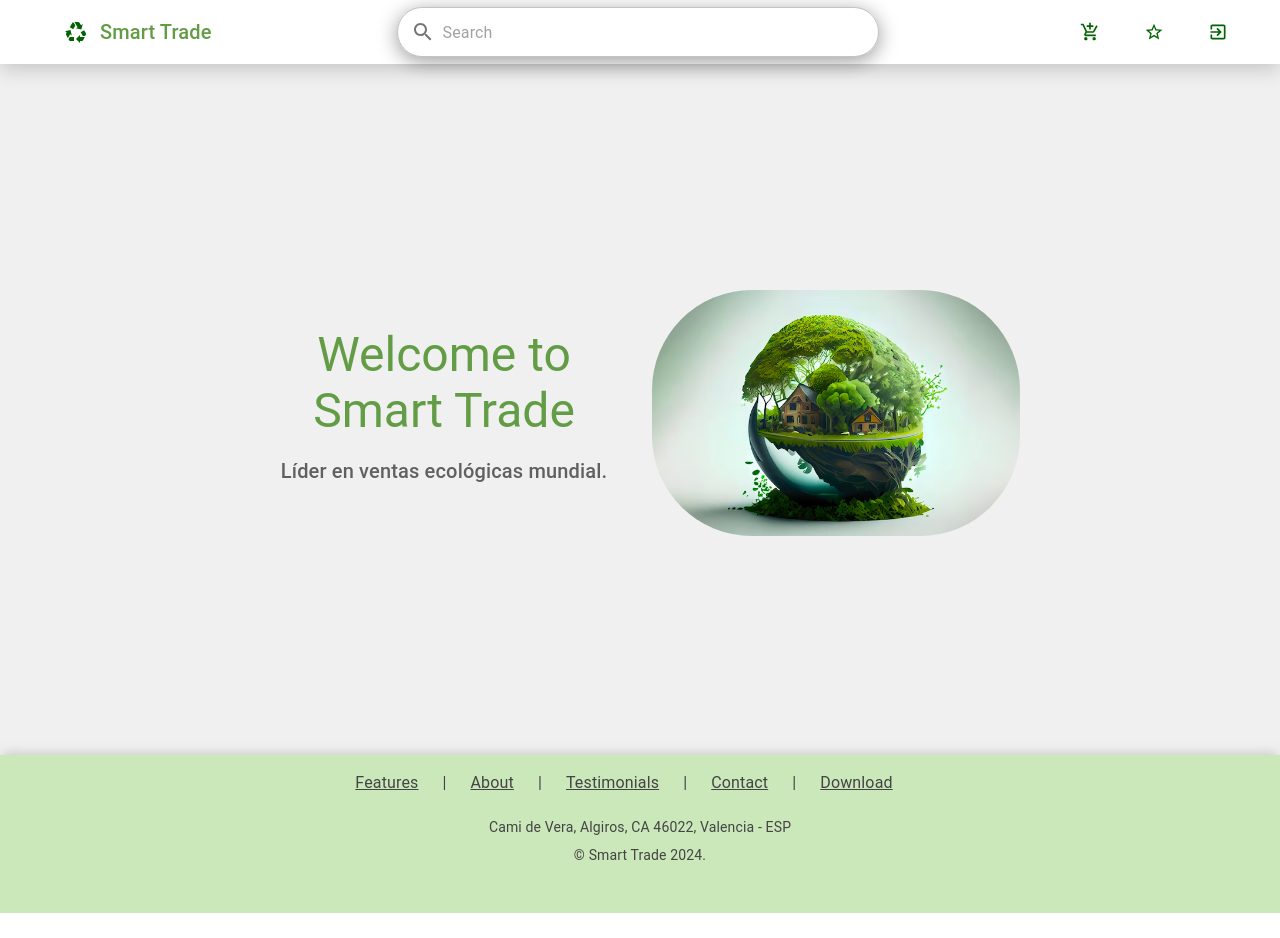
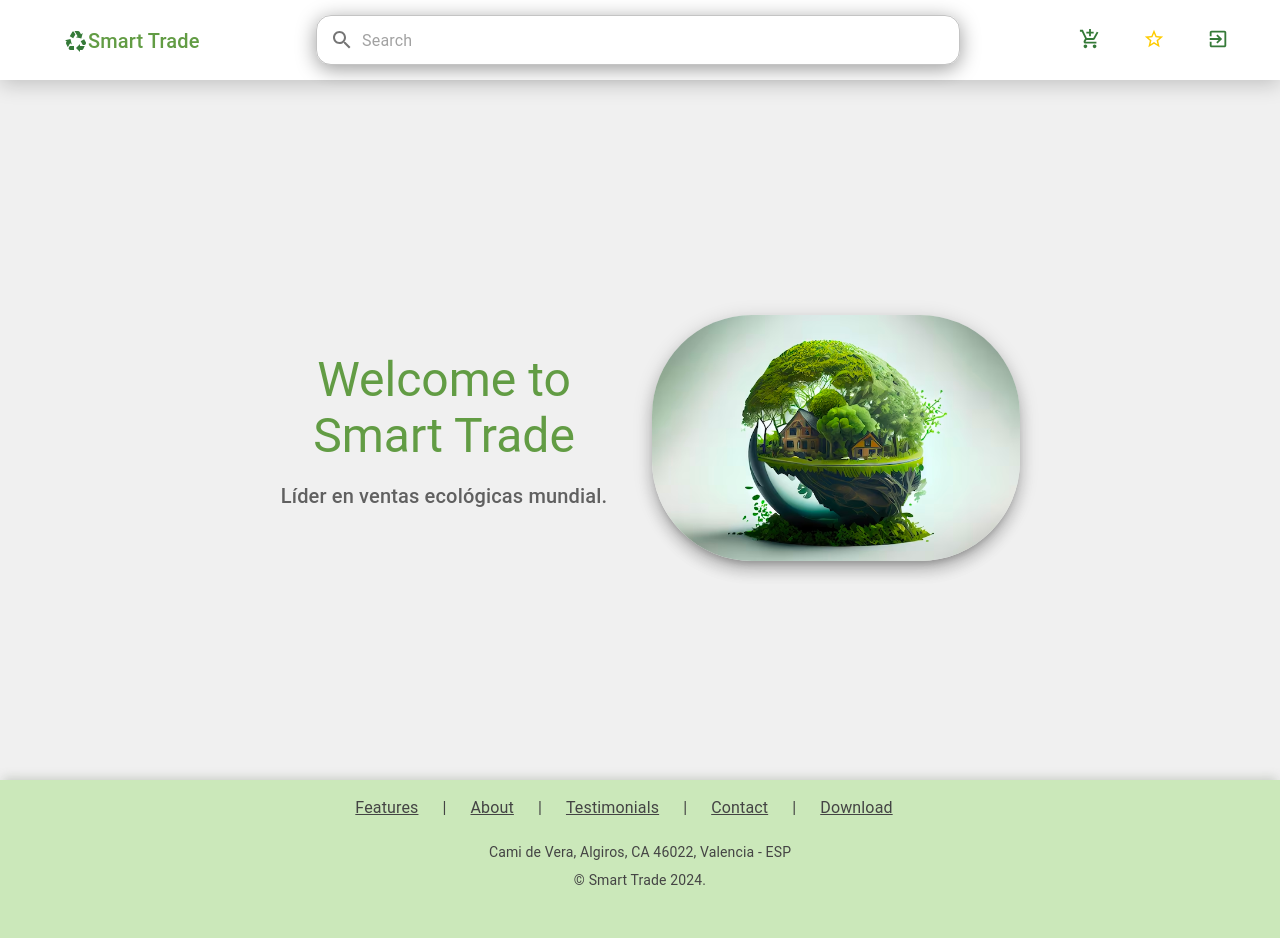
Before and after one commit to JuanArano17/FastAPI-ReactJS-SmartTrade-11.01, a React (Create React App) app in the folder Front/: page /home in a window 1280 px wide. Before the commit the page ends 913 px from the top, so only its background shows below. Built offline with nearby package versions, Linux system fonts and the light colour scheme; sample sign-in values are in the browser's storage.

Commit message:
visual changes

```diff
--- a/Front/src/components/TopBar/TopBar.jsx
+++ b/Front/src/components/TopBar/TopBar.jsx
@@ -4,12 +4,14 @@ import RecyclingIcon from "@mui/icons-material/Recycling";
 import ExitToAppIcon from '@mui/icons-material/ExitToApp';
 import StarBorderIcon from '@mui/icons-material/StarBorder';
 import AddShoppingCartIcon from '@mui/icons-material/AddShoppingCart';
-import { Link, useHistory } from "react-router-dom";
+import StarIcon from '@mui/icons-material/Star';
+import { Link, useHistory, useLocation } from "react-router-dom";
 import SearchBar from "./searchbar/SearchBar";
 import { useLogout } from "../../utils/hooks/useLogout";
 
 const TopBar = () => {
   const history = useHistory();
+  const location = useLocation();
   const logout = useLogout();
   const isLoggedIn = Boolean(localStorage.getItem('accessToken'));
 
@@ -25,68 +27,113 @@ const TopBar = () => {
     history.push("/wish-list");
   };
 
+  const buttonColors = {
+    home: '#357a38',
+    shoppingCart: '#357a38',
+    wishList: '#ffcc00',
+    login: '#357a38',
+    register: '#357a38',
+    logout: '#357a38',
+  };
+
+  const indicatorStyle = (path) => ({
+    borderBottom: location.pathname === path ? `4px solid ${buttonColors[pathToButtonColorKey(path)]}` : 'none',
+    paddingBottom: '10px',  // Adjust padding to accommodate the border without shifting the button
+  });
+
+  const pathToButtonColorKey = (path) => ({
+    "/": "home",
+    "/shopping-cart": "shoppingCart",
+    "/wish-list": "wishList",
+    "/login": "login",
+    "/register": "register",
+    "/logout": "logout"
+  })[path] || 'home';
+
   return (
-    <AppBar position="fixed" sx={{ backgroundColor: '#ffffff', color: '#444444', boxShadow: '0px 4px 20px rgba(0, 0, 0, 0.2)' }} elevation={0}>
-      <Toolbar>
+    <AppBar position="fixed" sx={{ height: '80px', backgroundColor: '#ffffff', color: '#444444', boxShadow: '0px 4px 20px rgba(0, 0, 0, 0.2)', zIndex: 10 }} elevation={0}>
+      <Toolbar sx={{ height: '100%', display: 'flex', alignItems: 'center' }}>
         <Box sx={{ display: 'flex', alignItems: 'center', marginLeft: '40px', marginRight: 'auto' }}>
           <Tooltip title="Go Home">
-            <IconButton size="large" edge="start" color="success" aria-label="recycle" onClick={handleLogoClick}>
-              <RecyclingIcon sx={{ color: 'darkgreen' }} />
+            <IconButton size="large" edge="start" color="inherit" onClick={handleLogoClick} sx={{ color: buttonColors.home, ...indicatorStyle("/") }}>
+              <RecyclingIcon />
+              <Typography variant="h6" sx={{ color: '#629c44' }} noWrap>
+                Smart Trade
+              </Typography>
             </IconButton>
           </Tooltip>
-          <Typography variant="h6" color="#629c44" noWrap>
-            Smart Trade
-          </Typography>
         </Box>
-
         {isLoggedIn ? (
           <>
             <SearchBar />
             <Tooltip title="View Cart">
               <Button
-                startIcon={<AddShoppingCartIcon sx={{ color: 'darkgreen' }} />}
+                size="large"
+                startIcon={<AddShoppingCartIcon />}
                 variant="text"
-                sx={{ color: 'darkgreen', borderRadius: '50%' }}
                 onClick={handleShoppingCart}
-              >
-              </Button>
+                sx={{
+                  color: buttonColors.shoppingCart,
+                  fontSize: '1.2em',
+                  ...indicatorStyle('/shopping-cart')
+                }}
+              />
             </Tooltip>
             <Tooltip title="View Wish List">
               <Button
-                startIcon={<StarBorderIcon sx={{ color: 'darkgreen' }} />}
+                size="large"
+                startIcon={location.pathname === '/wish-list' ? <StarIcon sx={{ color: buttonColors.wishList }} /> : <StarBorderIcon sx={{ color: buttonColors.wishList }} />}
                 variant="text"
-                sx={{ color: 'darkgreen', borderRadius: '50%' }}
                 onClick={handleWishList}
-              >
-              </Button>
+                sx={{
+                  color: buttonColors.wishList,
+                  fontSize: '1.2em',
+                  ...indicatorStyle('/wish-list')
+                }}
+              />
             </Tooltip>
             <Tooltip title="Logout">
               <Button
-                startIcon={<ExitToAppIcon sx={{ color: 'darkgreen' }} />}
+                size="large"
+                startIcon={<ExitToAppIcon />}
                 variant="text"
-                sx={{ color: 'darkgreen', borderRadius: '50%' }}
                 onClick={logout}
-              >
-              </Button>
+                sx={{
+                  color: buttonColors.logout,
+                  fontSize: '1.2em',
+                  ...indicatorStyle('/logout')
+                }}
+              />
             </Tooltip>
           </>
         ) : (
           <>
-            <Link to="/login">
+            <Link to="/login" style={{ textDecoration: 'none' }}>
               <Tooltip title="Login">
                 <Button
+                  size="large"
                   variant="text"
-                  sx={{ color: 'darkgreen', borderRadius: '50%', marginRight: '20px' }}
+                  sx={{
+                    color: buttonColors.login,
+                    marginRight: '20px',
+                    fontSize: '1.2em',
+                    ...indicatorStyle('/login')
+                  }}
                 >
                   Login
                 </Button>
               </Tooltip>
             </Link>
-            <Link to="/register">
+            <Link to="/register" style={{ textDecoration: 'none' }}>
               <Tooltip title="Register">
                 <Button
+                  size="large"
                   variant="text"
-                  sx={{ color: 'darkgreen', borderRadius: '50%' }}
+                  sx={{
+                    color: buttonColors.register,
+                    fontSize: '1.2em',
+                    ...indicatorStyle('/register')
+                  }}
                 >
                   Register
                 </Button>
--- a/Front/src/components/TopBar/searchbar/SearchBar.jsx
+++ b/Front/src/components/TopBar/searchbar/SearchBar.jsx
@@ -30,12 +30,12 @@ const SearchBar = () => {
                             ),
                         }}
                         sx={{
-                            width: { xs: '100%', sm: '80%', md: '60%' }, // Ajusta el tamaño según el ancho de la pantalla
+                            width: '80%', // Ajusta el tamaño según el ancho de la pantalla
                             "& .MuiInputBase-root": {
                                 height: 50,
                             },
                             "& .MuiOutlinedInput-notchedOutline": {
-                                borderRadius: '32px',
+                                borderRadius: '15px',
                                 boxShadow: '0px 4px 20px rgba(0, 0, 0, 0.4)',
                             }
                         }}
--- a/Front/src/components/products/filterProducts/FilterProducts.jsx
+++ b/Front/src/components/products/filterProducts/FilterProducts.jsx
@@ -64,7 +64,7 @@ const FilterProducts = ({ products, setSearchFilteredProducts, searchTerm }) =>
     return (
         <Grid container spacing={2} alignItems="center" justifyContent="center">
             <Grid item xs={3}>
-                <FormControl variant="outlined" fullWidth sx={{
+            <FormControl variant="outlined" fullWidth sx={{
                     mb: 2, height: '56px', // Set the height of the FormControl to match the button
                     '.MuiOutlinedInput-root': {
                         borderRadius: '15px', bgcolor: '#81cc5c', color: '#fff', '&:hover': { bgcolor: '#629c44' },
@@ -103,7 +103,7 @@ const FilterProducts = ({ products, setSearchFilteredProducts, searchTerm }) =>
                 <Slider
                     value={priceRange}
                     onChange={handlePriceChange}
-                    valueLabelDisplay="auto"
+                    valueLabelDisplay="on"
                     aria-labelledby="range-slider"
                     min={0}
                     max={maxPrice}
--- a/Front/src/pages/HomePage.jsx
+++ b/Front/src/pages/HomePage.jsx
@@ -7,6 +7,8 @@ import Footer from '../components/footer/Footer';
 import TopBar from '../components/topbar/TopBar';
 import styles from '../styles/styles';
 import { useHistory } from 'react-router-dom';
+import { Button, IconButton } from '@mui/material';
+import StarBorder from '@mui/icons-material/StarBorder';
 
 const HomePage = () => {
     const history = useHistory();
@@ -14,24 +16,25 @@ const HomePage = () => {
     return (
         <Box sx={{ ...styles.mainBox, backgroundColor: '#f0f0f0' }}>
             <TopBar />
-            <Container component="main" sx={{ padding: 4 , maxWidth: '100%' }}>
-                <Grid container spacing={3} alignItems="center" justifyContent="center" style={{ minHeight: '80vh'}}>
+            <Container component="main" sx={{ padding: 4, maxWidth: '100%' }}>
+                <Grid container spacing={3} alignItems="center" justifyContent="center" style={{ minHeight: '80vh' }}>
                     <Grid item xs={12} md={6} lg={4} >
-                        <Typography variant="h3" align="center" gutterBottom sx={{color:'#629C44'}}>
+                        <Typography variant="h3" align="center" gutterBottom sx={{ color: '#629C44' }}>
                             Welcome to Smart Trade
                         </Typography>
                         <Typography variant="h6" align="center" color="textSecondary" paragraph>
                             Líder en ventas ecológicas mundial.
                         </Typography>
                     </Grid>
-                    <Grid item xs={12} md={6} lg={4} /* Adjust grid item size for different screen sizes */>
+                    <Grid item xs={12} md={6} lg={4}>
                         <Box
                             borderRadius={25}
                             component="img"
                             sx={{
                                 height: 'auto',
                                 width: '100%',
-                                maxWidth: { xs: 350, md: 500 }, /* Adjust image max width */
+                                maxWidth: { xs: 350, md: 500 },
+                                boxShadow: 10
                             }}
                             alt="Eco friendly"
                             src={`${process.env.PUBLIC_URL}/images/EcoWorld.png`}
--- a/Front/src/styles/styles.js
+++ b/Front/src/styles/styles.js
@@ -3,7 +3,7 @@ const styles = {
         display: 'flex',
         flexDirection: 'column',
         minHeight: '100vh',
-        paddingTop: '75px'
+        paddingTop: '100px'
     },
     paperContainer: {
         p: 4,
--- a/Front/src/utils/hooks/useLogout.js
+++ b/Front/src/utils/hooks/useLogout.js
@@ -3,6 +3,7 @@ export const useLogout = () => {
     const history = useHistory();
     const logout = () => {
         localStorage.removeItem('accessToken');
+        localStorage.removeItem('type');
         history.push('/');
     };
     return logout;
```
Also changed, not shown: Front/src/components/products/wishlist/WishListItem.jsx (+13 -5 lines).
